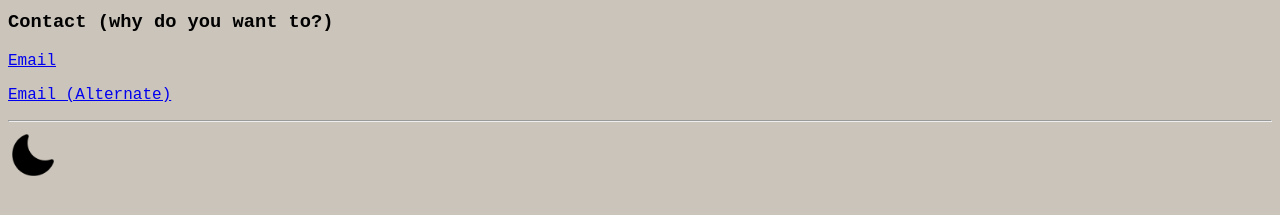
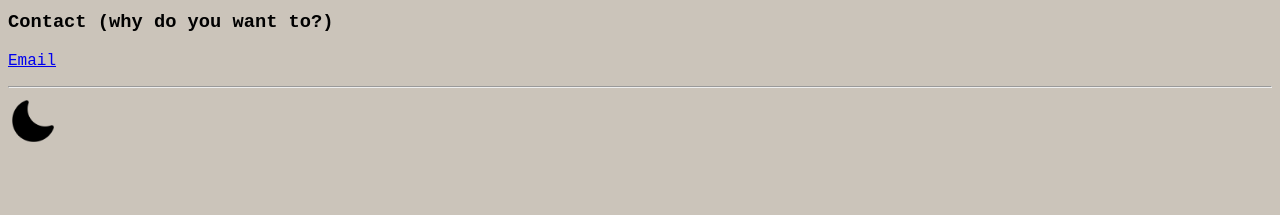
Before and after one commit to caffein3/caffein3.github.io, a plain HTML site: page index.html in a window 1280 px wide. Shown: the part 505-720 px from the top of the page. Drawn offline with Linux system fonts and the light colour scheme.

Commit message:
remove alternate email

```diff
--- a/index.html
+++ b/index.html
@@ -16,7 +16,6 @@ font-family: monospace;"></body>
 <hr>
 <h3>Contact (why do you want to?)</h3>
 <p><a href="mailto:hello@vertex.rf.gd">Email</a></p>
-<p><a href="mailto:sketched@disroot.org">Email (Alternate)</a></p>
 <hr>
 <!--End of webpage. Are you happy now??-->
 <a href="https://caffein3.ddns.net/darkmode.html"><img src="vrtxcdn/darkmode.png"; title="Switch to Dark Mode" width="50" height="50"></a>
```
